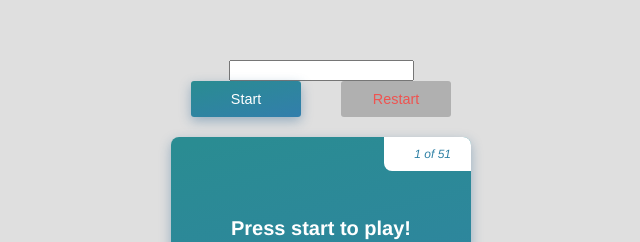
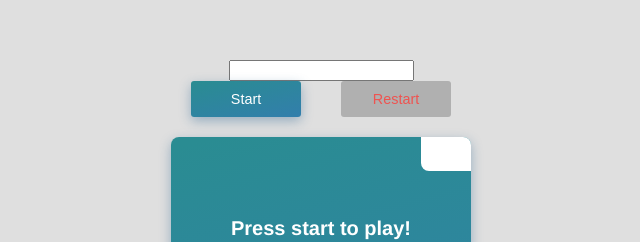
Before and after one commit to Arcaster42/rhymus, a Vue app: page / in a window 1280 px wide. Shown: the part 127-369 px from the top of the page, without its empty margins (319-959 px from the left). Built offline with nearby package versions, Linux system fonts and the light colour scheme.

Commit message:
add conditional

```diff
--- a/src/components/RhymeCard.vue
+++ b/src/components/RhymeCard.vue
@@ -1,7 +1,7 @@
 <template>
       <div class="rhyme_card" id="rhyme_card" v-bind:style="isGameStarted">
         <div class="rhyme_count_container center">
-          <div class="rhyme_count" id="rhyme_count"><span>{{ `${cardNumber} of ${puzzlesArray.length}` }}</span></div>
+          <div class="rhyme_count" id="rhyme_count"><span>{{ (isGameStarted) ? `${cardNumber} of ${puzzlesArray.length}` : null }}</span></div>
         </div>
         <p class="rhyme" id="rhyme">{{ (!isGameStarted) ? RhymusGame.rhymeElementText : RhymusGame.currentCard.sentence }}</p>
         <p class="rhyme" id="correct"></p>
```
